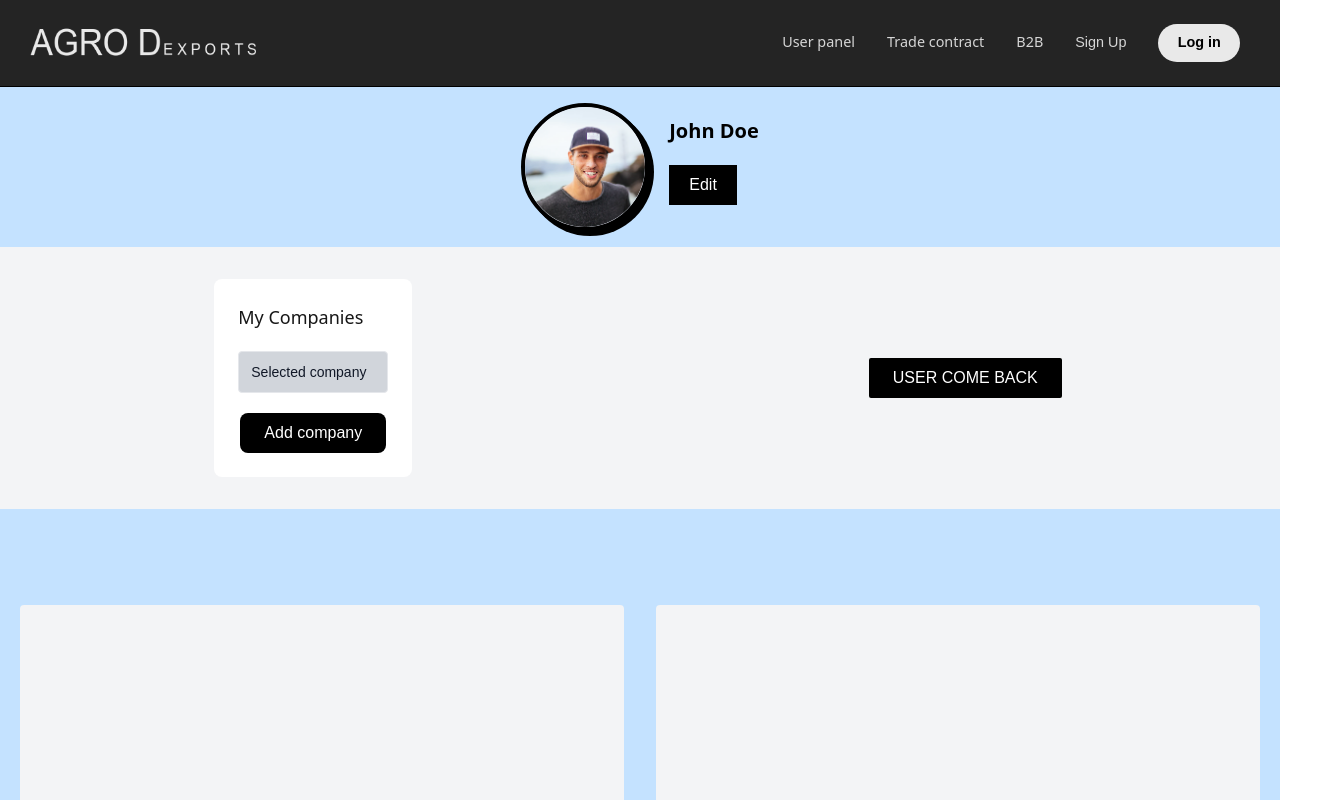
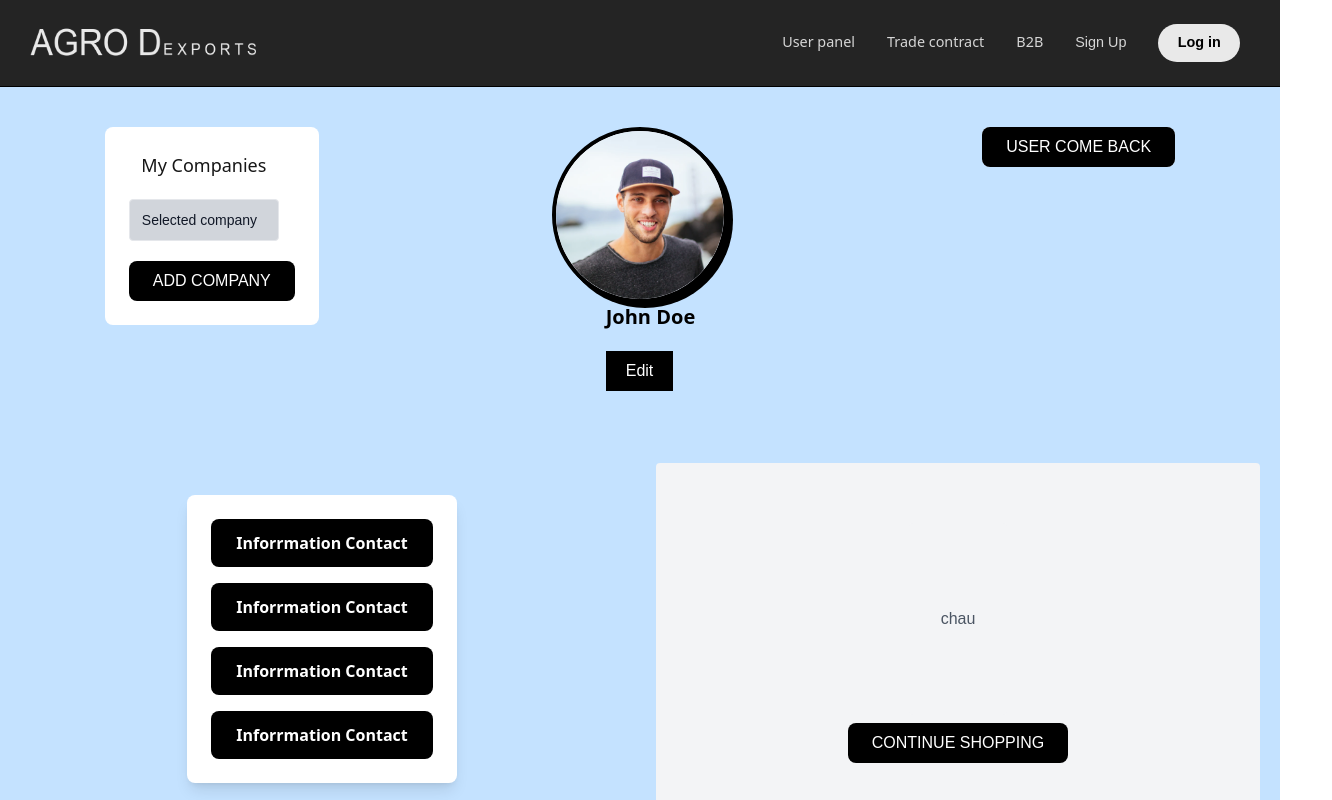
Before and after one commit to DavidRocFeler/AgroDexport, a Next.js app in the folder front/: page /profile in a window 1280 px wide. Shown: the top 800 px of the page, 1332 px wide, since content can reach past the window. Built offline with nearby package versions, Linux system fonts and the light colour scheme; no server answers.

Commit message:
update NewProfileView

```diff
--- a/front/src/views/ProfileView.tsx
+++ b/front/src/views/ProfileView.tsx
@@ -1,74 +1,9 @@
-// "use client";
-// import Link from "next/link";
-// import React from "react";
-// import styles from "../styles/Profile2.module.css";
-// // import SupplyChainComponent from "@/components/SupplyChainComponent";
-// // import { supplyChainArray } from "@/helpers/supplyChain.helpers";
-// // import { ISupplyChainProps } from "@/interface/types";
-// // import { useUserStore } from "@/store/useUserStore";
+"use client";
 
-// const ProfileView2: React.FC = () => {
-//   //const supplyChain: ISupplyChainProps[] = supplyChainArray;
-//   // const userType = useUserStore((state) => state.userType);
-
-//   return (
-//     <section>
-//       <div
-//         style={{
-//           backgroundColor: "#C4E2FF",
-//           paddingTop: "0rem",
-//           paddingBottom: "0rem",
-//         }}
-//       >
-//         <div className="h-1/4 dark:bg-slate-800 gap-6 flex  justify-center">
-//           <div className=" bg-#C4E2FF dark:bg-gray-700 relative shadow-xl overflow-hidden hover:shadow-2xl group rounded-xl  transition-all duration-500 transform">
-//             <div className="flex items-center gap-5">
-//               <img
-//                 src="../image_profile.png"
-//                 className="w-20 group-hover:w-24 group-hover:h-24 h-20 object-center object-cover rounded-full transition-all duration-500 delay-500 transform"
-//               />
-//               <div className="w-fit transition-all transform duration-500">
-//                 <h1
-//                   className={`${styles.textname} text-gray-600 dark:text-gray-200 font-bold`}
-//                 >
-//                   John Doe
-//                 </h1>
-
-//                 <p
-//                   className={`${styles.textname} text-gray-400 dark:text-gray-400 font-semibold`}
-//                 >
-//                   Producer
-//                 </p>
-//               </div>
-//             </div>
-
-//             {/* -------- */}
-//           </div>
-//         </div>
-//         <aside className="flex flex-row justify-center mb-[0.5rem] ">
-//           <button className={styles.ButtonEdit}> Edit </button>
-//         </aside>
-//       </div>
-//     </section>
-//   );
-// };
-
-// export default ProfileView2;
-
-// -------------
-"use client";
-// import Link from "next/link";
 import React from "react";
 import styles from "../styles/Profile2.module.css";
-// // import SupplyChainComponent from "@/components/SupplyChainComponent";
-// // import { supplyChainArray } from "@/helpers/supplyChain.helpers";
-// // import { ISupplyChainProps } from "@/interface/types";
-// // import { useUserStore } from "@/store/useUserStore";
 
 const ProfileView: React.FC = () => {
-  //   //const supplyChain: ISupplyChainProps[] = supplyChainArray;
-  //   // const userType = useUserStore((state) => state.userType);
-
   return (
     <div
       style={{
@@ -77,56 +12,33 @@ const ProfileView: React.FC = () => {
         paddingBottom: "0rem",
       }}
     >
-      {/* div imagen */}
-      <section className="mt-0 p-4">
-        <div className="w-full md:w-1/2 md:mx-auto flex flex-col md:flex-row items-center justify-center text-center">
-          <img
-            className="inline-flex object-cover border-4 border-black rounded-full shadow-[5px_5px_0_0_rgba(0,0,0,1)] shadow-black bg-indigo-50 h-24 w-24 !h-32 !w-32 mb-4 md:mb-0 ml-0 md:mr-5"
-            src="../image_profile.png"
-            alt=""
-          />
-          <div className="flex flex-col">
-            <div className="md:text-justify mb-3">
-              <div className="flex flex-col mb-5">
-                <p className="text-black font-bold text-xl">John Doe</p>
-
-                {/*  */}
-              </div>
-
-              <button className="bg-black text-white py-2 px-5">Edit</button>
-            </div>
-          </div>
-        </div>
-      </section>
-      {/* fin div imagen */}
-
       {/* div desplegable y boton user come back */}
-      <section className="bg-gray-100 py-8">
-        <div className="max-w-screen-xl mx-auto flex flex-col sm:flex-row justify-around items-center gap-6">
+      <section className=" max-w-full ">
+        <div className="max-w-screen-xl mx-auto flex flex-col sm:flex-row justify-around items-start gap-6 py-10">
           {/* Primer div */}
-          <div className="bg-white p-6 rounded-lg flex flex-col items-center">
+          <div className="bg-white p-6 rounded-lg flex flex-col items-start">
             {/* dropdown */}
             <div className="w-[150px] text-gray-900 dark:text-gray-300 items-center">
-              <div className="relative w-full group bg-white ">
+              <div className="relative w-full group bg-white flex flex-col items-center">
                 <label className="text-lg text-black-400">
                   <h3>My Companies</h3>
                 </label>
 
-                <button className="py-2.5 px-3 my-5  w-full md:text-sm text-site bg-gray-300 border border-dimmed  focus:border-brand focus:outline-none focus:ring-0 peer flex items-center justify-between rounded ">
+                <button className="py-2.5 px-3 my-5 w-full md:text-sm text-site bg-gray-300 border border-dimmed focus:border-brand focus:outline-none focus:ring-0 peer flex items-center justify-between rounded">
                   Selected company
                 </button>
-                <div className="absolute z-[99] top-[100%] left-[50%] translate-x-[-50%] rounded-md overflow-hidden shadow-lg min-w-[200px] w-max peer-focus:visible peer-focus:opacity-100 opacity-0 invisible duration-200 p-1 bg-gray-300 dark:bg-gray-800  border border-dimmed text-xs md:text-sm">
-                  <div className=" w-full block cursor-pointer hover:bg-white dark:hover:bg-gray-900 dark:bg-gray-800 hover:text-link px-3 py-2 rounded-md">
+
+                <div className="absolute z-[99] top-[100%] left-[50%] translate-x-[-50%] rounded-md overflow-hidden shadow-lg min-w-[200px] w-max peer-focus:visible peer-focus:opacity-100 opacity-0 invisible duration-200 p-1 bg-gray-300 dark:bg-gray-800 border border-dimmed text-xs md:text-sm">
+                  <div className="w-full block cursor-pointer hover:bg-white dark:hover:bg-gray-900 dark:bg-gray-800 hover:text-link px-3 py-2 rounded-md">
                     Company1
                   </div>
-                  <div className=" w-full block cursor-pointer hover:bg-white dark:hover:bg-gray-900 dark:bg-gray-800 hover:text-link px-3 py-2 rounded-md">
+                  <div className="w-full block cursor-pointer hover:bg-white dark:hover:bg-gray-900 dark:bg-gray-800 hover:text-link px-3 py-2 rounded-md">
                     Company2
                   </div>
-                  <div className=" w-full block cursor-pointer hover:bg-white dark:hover:bg-gray-900 dark:bg-gray-800 hover:text-link px-3 py-2 rounded-md">
+                  <div className="w-full block cursor-pointer hover:bg-white dark:hover:bg-gray-900 dark:bg-gray-800 hover:text-link px-3 py-2 rounded-md">
                     Company3
                   </div>
-
-                  <div className=" w-full block cursor-pointer hover:bg-white dark:hover:bg-gray-900 dark:bg-gray-800 hover:text-link px-3 py-2 rounded-md">
+                  <div className="w-full block cursor-pointer hover:bg-white dark:hover:bg-gray-900 dark:bg-gray-800 hover:text-link px-3 py-2 rounded-md">
                     Company4
                   </div>
                 </div>
@@ -137,13 +49,32 @@ const ProfileView: React.FC = () => {
               Este es el primer div con fondo gris.
             </p> */}
             <button className="bg-black text-white px-6 py-2 rounded-lg hover:bg-gray-800">
-              Add company
+              ADD COMPANY
             </button>
           </div>
+          {/* section imagen */}
+          <div className="items-center text-center py-0">
+            <img
+              className="inline-flex object-cover border-4 border-black rounded-full shadow-[5px_5px_0_0_rgba(0,0,0,1)] shadow-black bg-indigo-50 h-48 w-48 !h-44 !w-44 mb-4 md:mb-0 ml-0 md:mr-5"
+              src="../image_profile.png"
+              alt=""
+            />
+            <div className="flex flex-col items-center">
+              <div className="md:text-justify mb-3 ">
+                <div className="flex flex-col mb-5 ">
+                  <p className="text-black font-bold text-xl ">John Doe</p>
 
+                  {/*  */}
+                </div>
+
+                <button className="bg-black text-white py-2 px-5">Edit</button>
+              </div>
+            </div>
+          </div>
+          {/* fin section imagen */}
           {/* Segundo div */}
-          <div className="bg-gray-200 p-0 m-1 rounded-lg flex flex-col items-center">
-            <button className="bg-black text-white px-6 py-2 rounded-sm hover:bg-gray-800">
+          <div className="bg-gray-200 p-0 m-0 rounded-lg flex flex-col items-start">
+            <button className="bg-black text-white px-6 py-2   rounded-lg hover:bg-gray-800">
               USER COME BACK
             </button>
           </div>
@@ -152,49 +83,67 @@ const ProfileView: React.FC = () => {
 
       {/* fin div desplegable */}
 
-      {/* section 2 */}
+      {/* section 3 */}
       <section className="text-gray-600 body-font">
-        <div className="container px-5 py-24 mx-auto">
+        <div className="container px-5 py-5 mx-auto">
           <div className="flex flex-wrap -m-4">
+            {/* div 1 section 3 */}
             <div className="p-4 w-1/2">
-              <div className="h-full bg-gray-100 p-8 rounded">
-                <div className="flex w-screen h-screen dark:bg-gray-900 justify-center items-center">
-                  {/*  */}
-                  <div className="w-[150px] text-gray-900 dark:text-gray-100">
-                    <div className="relative w-full group">
-                      <label className="text-xs text-gray-400">
-                        Select Company
-                      </label>
-                      <button className="py-2.5 px-3 w-full md:text-sm text-site bg-transparent border border-dimmed  focus:border-brand focus:outline-none focus:ring-0 peer flex items-center justify-between rounded font-semibold">
-                        Company1
-                      </button>
-                      <div className="absolute z-[99] top-[100%] left-[50%] translate-x-[-50%] rounded-md overflow-hidden shadow-lg min-w-[200px] w-max peer-focus:visible peer-focus:opacity-100 opacity-0 invisible duration-200 p-1 bg-gray-100 dark:bg-gray-800  border border-dimmed text-xs md:text-sm">
-                        <div className=" w-full block cursor-pointer hover:bg-white dark:hover:bg-gray-900 dark:bg-gray-800 hover:text-link px-3 py-2 rounded-md">
-                          Company1
-                        </div>
-                        <div className=" w-full block cursor-pointer hover:bg-white dark:hover:bg-gray-900 dark:bg-gray-800 hover:text-link px-3 py-2 rounded-md">
-                          Company2
-                        </div>
-                        <div className=" w-full block cursor-pointer hover:bg-white dark:hover:bg-gray-900 dark:bg-gray-800 hover:text-link px-3 py-2 rounded-md">
-                          Company3
-                        </div>
+              <div className="h-full  p-8 rounded flex flex-col items-center justify-center">
+                {/* <div className="h-2/3 bg-gray-100 p-8 my-2 rounded flex items-center justify-center"> */}
 
-                        <div className=" w-full block cursor-pointer hover:bg-white dark:hover:bg-gray-900 dark:bg-gray-800 hover:text-link px-3 py-2 rounded-md">
-                          Company4
-                        </div>
-                      </div>
+                {/* botonera */}
+                <div className="w-full md:w-1/2">
+                  <div className="bg-white rounded-lg shadow-lg p-6">
+                    <div className="space-y-4">
+                      <a
+                        href="#"
+                        className="block text-center bg-black text-white font-semibold px-6 py-3 rounded-lg hover:bg-blue-700 transition duration-300"
+                      >
+                        Inforrmation Contact
+                      </a>
+                      <a
+                        href="#"
+                        className="block text-center bg-black text-white font-semibold px-6 py-3 rounded-lg hover:bg-blue-700 transition duration-300"
+                      >
+                        Inforrmation Contact
+                      </a>
+                      <a
+                        href="#"
+                        className="block text-center bg-black text-white font-semibold px-6 py-3 rounded-lg hover:bg-blue-700 transition duration-300"
+                      >
+                        Inforrmation Contact
+                      </a>
+                      <a
+                        href="#"
+                        className="block text-center bg-black text-white font-semibold px-6 py-3 rounded-lg hover:bg-blue-700 transition duration-300"
+                      >
+                        Inforrmation Contact
+                      </a>
                     </div>
                   </div>
                 </div>
+                {/* </div> */}
               </div>
             </div>
+            {/* div 2 section 3 */}
             <div className="p-4 w-1/2">
-              <div className="h-full bg-gray-100 p-8 rounded"></div>
+              <div className="h-full bg-gray-100 p-8 rounded flex flex-col items-center justify-center">
+                <div className="h-2/3 bg-gray-100 p-8 my-2 rounded flex items-center justify-center">
+                  chau
+                </div>
+
+                <button className="bg-black text-white px-6 py-2 rounded-lg hover:bg-gray-800">
+                  CONTINUE SHOPPING
+                </button>
+              </div>
             </div>
+
+            {/*fin div 2 section 3 */}
           </div>
         </div>
       </section>
-      {/* fin section 2 */}
+      {/* fin section 3 */}
     </div>
   );
 };
```
